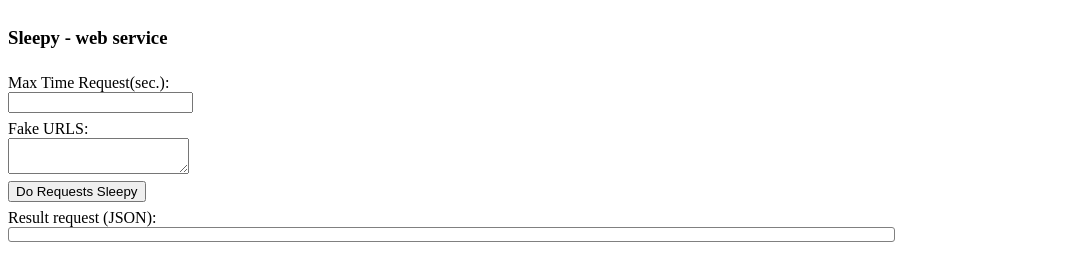
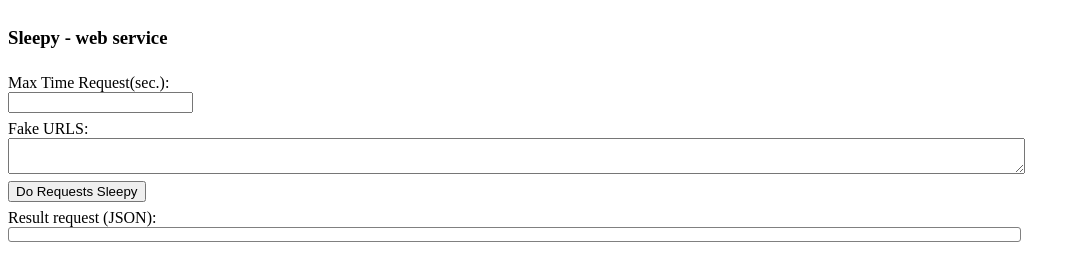
Before and after one commit to beerdy/sleepy, a plain HTML site: page views/index.htm in a window 1280 px wide. Shown: the whole page, without its empty margins (0-1080 px from the left). Drawn offline with Linux system fonts and the light colour scheme; files that its build step writes are made by us from their sources; files whose address does not match are found by name.

Commit message:
set width textarea and #json css

```diff
--- a/public/css/style.css
+++ b/public/css/style.css
@@ -7,7 +7,10 @@ body>*{
   border: 1px solid gray;
   border-radius: 3px;
   overflow: hidden;
-  width: 70%;
+}
+
+#json, textarea {
+  width: 80%;
   min-width: 364px;
 }
 
```
